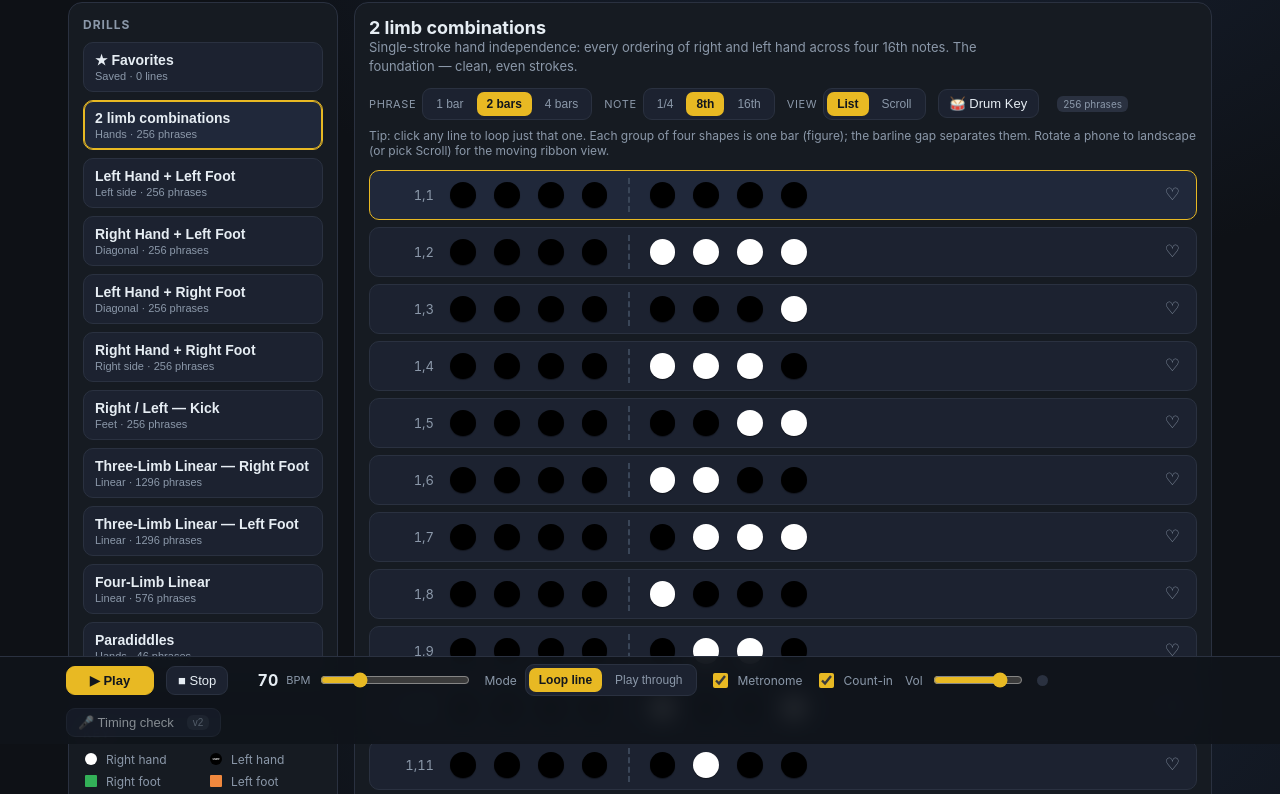
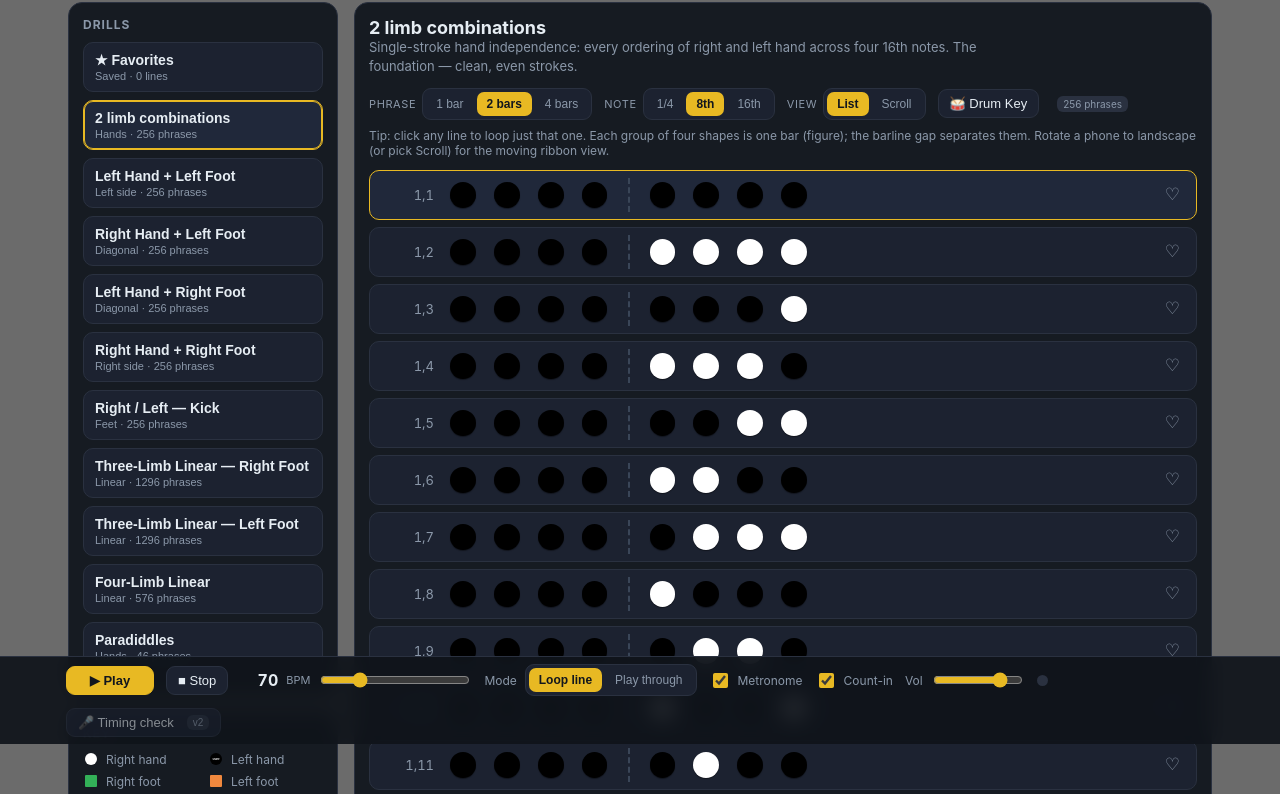
Before and after one commit to jmorris644/DrumsDR, a website: page public/index.html in a window 1280 px wide. Shown: the part 56-850 px from the top of the page. Drawn offline with Linux system fonts and the light colour scheme.

Commit message:
DrumBot: I'd like to change the background of the app to a medium gray

```diff
--- a/public/styles.css
+++ b/public/styles.css
@@ -7,7 +7,7 @@
   *{box-sizing:border-box}
   html,body{margin:0;height:100%}
   body{
-    background:radial-gradient(1200px 700px at 70% -10%,#182234,#0e1116 60%);
+    background:#6b6b6b;
     color:var(--ink);font-family:-apple-system,BlinkMacSystemFont,"Segoe UI",Roboto,Helvetica,Arial,sans-serif;
     -webkit-font-smoothing:antialiased;
   }
```
